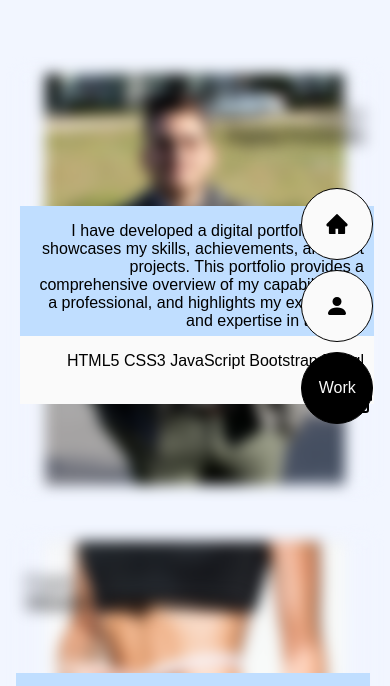
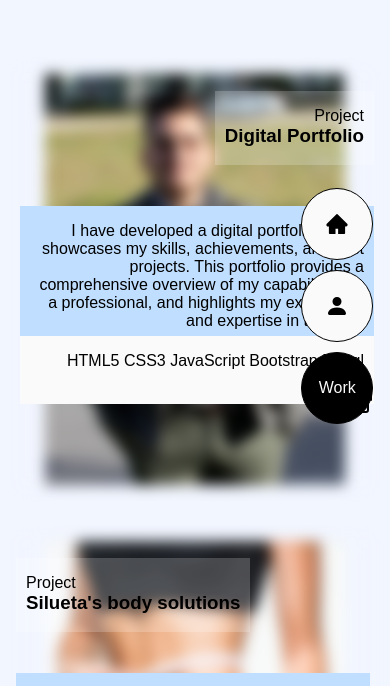
Before and after one commit to fredozone/digital_personal_site, a plain HTML site: page portfolio.html in a window 390 px wide. Shown: the part 116-802 px from the top of the page. Drawn offline with Linux system fonts and the light colour scheme; a web font is replaced by a local one.

Commit message:
cahngin the background of card-name

```diff
--- a/css/style.css
+++ b/css/style.css
@@ -437,8 +437,7 @@ footer{
     }
 
     .card-name{
-        filter: blur(8px);
-        -webkit-filter: blur(8px);
+        background: rgba(255, 255, 255, 0.2);
         padding-left: 10px;
         padding-right: 10px;
     }
```
